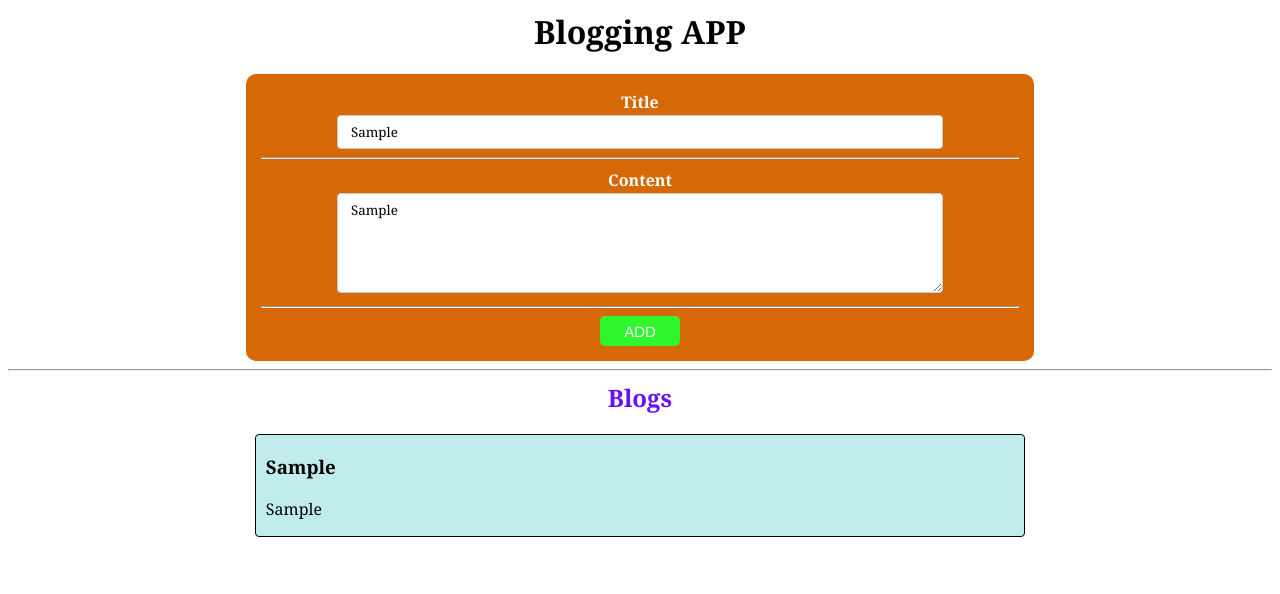
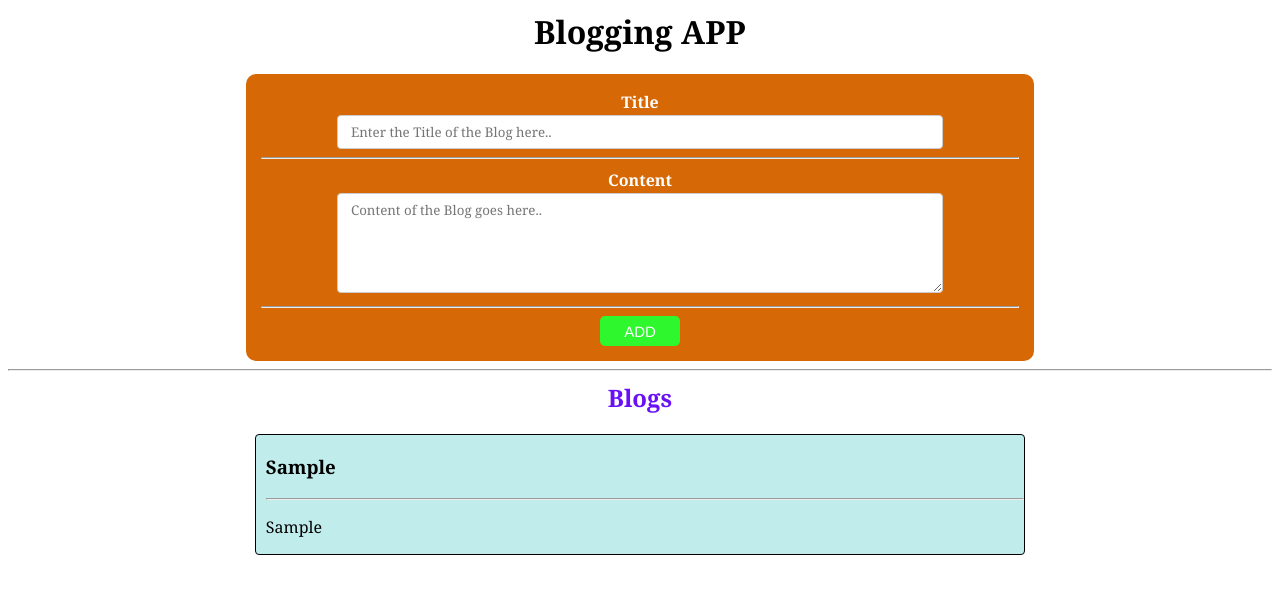
Before and after one commit to Ravikumargupta1999/Blogging-APP, a React (Create React App) app: page / in a window 1280 px wide. Both pictures are taken after typing "Sample", "Sample" into the empty fields and a click on the button "ADD". Shown: the top 594 px of the page. Built offline with nearby package versions, Linux system fonts and the light colour scheme; the HTML template or start-up script is replaced by a standard one.

Commit message:
Passing an object in useState()

```diff
--- a/src/Components/Blog.js
+++ b/src/Components/Blog.js
@@ -3,14 +3,17 @@ import { useState } from "react";
 export default function Blog() {
 
 
-    const [title, setTitle] = useState("");
-    const [content, setContent] = useState("");
-    const [blogs,setBlogs] = useState([]);
+    // const [title, setTitle] = useState("");
+    // const [content, setContent] = useState("");
+
+    const [formData, setFormData] = useState({ title: "", content: "" });
+    const [blogs, setBlogs] = useState([]);
 
     function handleSubmit(e) {
         e.preventDefault();
 
-        setBlogs([{title,content},...blogs]);
+        setBlogs([{ title: formData.title, content: formData.content }, ...blogs]);
+        setFormData({ title: "", content: "" })
 
         console.log(blogs);
     }
@@ -23,17 +26,19 @@ export default function Blog() {
                     <Row label="Title">
                         <input className="input"
                             placeholder="Enter the Title of the Blog here.."
-                            value={title}
-                            onChange={(e) =>{setTitle(e.target.value)}}
+                            value={formData.title}
+                            onChange={(e) => setFormData({ title: e.target.value })}
                         />
                     </Row >
                     <Row label="Content">
                         <textarea className="input content"
                             placeholder="Content of the Blog goes here.."
-                            value={content}
-                            onChange={(e) =>{setContent(e.target.value)}}
+                            value={formData.content}
+                            onChange={(e) => setFormData({ title: formData.title,content: e.target.value })}
                         />
                     </Row >
+
+
 
                     <button className="btn">ADD</button>
                 </form>
@@ -43,14 +48,15 @@ export default function Blog() {
             <hr />
 
             <h2> Blogs </h2>
-            {
-                blogs.map((blog,i)=>(
-                    <div className="blog" key={i}>
-                        <h3>{blog.title}</h3>
-                        <p>{blog.content}</p>
-                    </div>
-                ))
-            }
+            {blogs.map((blog, i) => (
+                <div className="blog">
+                    <h3>{blog.title}</h3>
+                    <hr />
+                    <p>{blog.content}</p>
+
+
+                </div>
+            ))}
 
         </>
     )
@@ -66,3 +72,47 @@ function Row(props) {
         </>
     )
 }
+
+
+// {/* <>
+// <h1>Write a Blog!</h1>
+// <div className="section">
+
+// {/* Form for to write the blog */}
+// <form onSubmit={handleSubmit}>
+    // <Row label="Title">
+    //     <input className="input"
+    //         placeholder="Enter the Title of the Blog here.."
+    //         value={formData.title}
+    //         onChange={(e) => setFormData({ title: e.target.value, content: formData.content })}
+    //     />
+    // </Row >
+
+    // <Row label="Content">
+    //     <textarea className="input content"
+    //         placeholder="Content of the Blog goes here.."
+    //         value={formData.content}
+    //         onChange={(e) => setFormData({ title: formData.title, content: e.target.value })}
+    //     />
+    // </Row >
+
+//     <button className="btn">ADD</button>
+// </form>
+
+// </div >
+
+//     <hr />
+
+// {/* Section where submitted blogs will be displayed */ }
+// <h2> Blogs </h2>
+// {
+//     blogs.map((blog, i) => (
+//         <div className="blog">
+//             <h3>{blog.title}</h3>
+//             <hr />
+//             <p>{blog.content}</p>
+//         </div>
+//     ))
+// }
+
+// </> * /}
```
